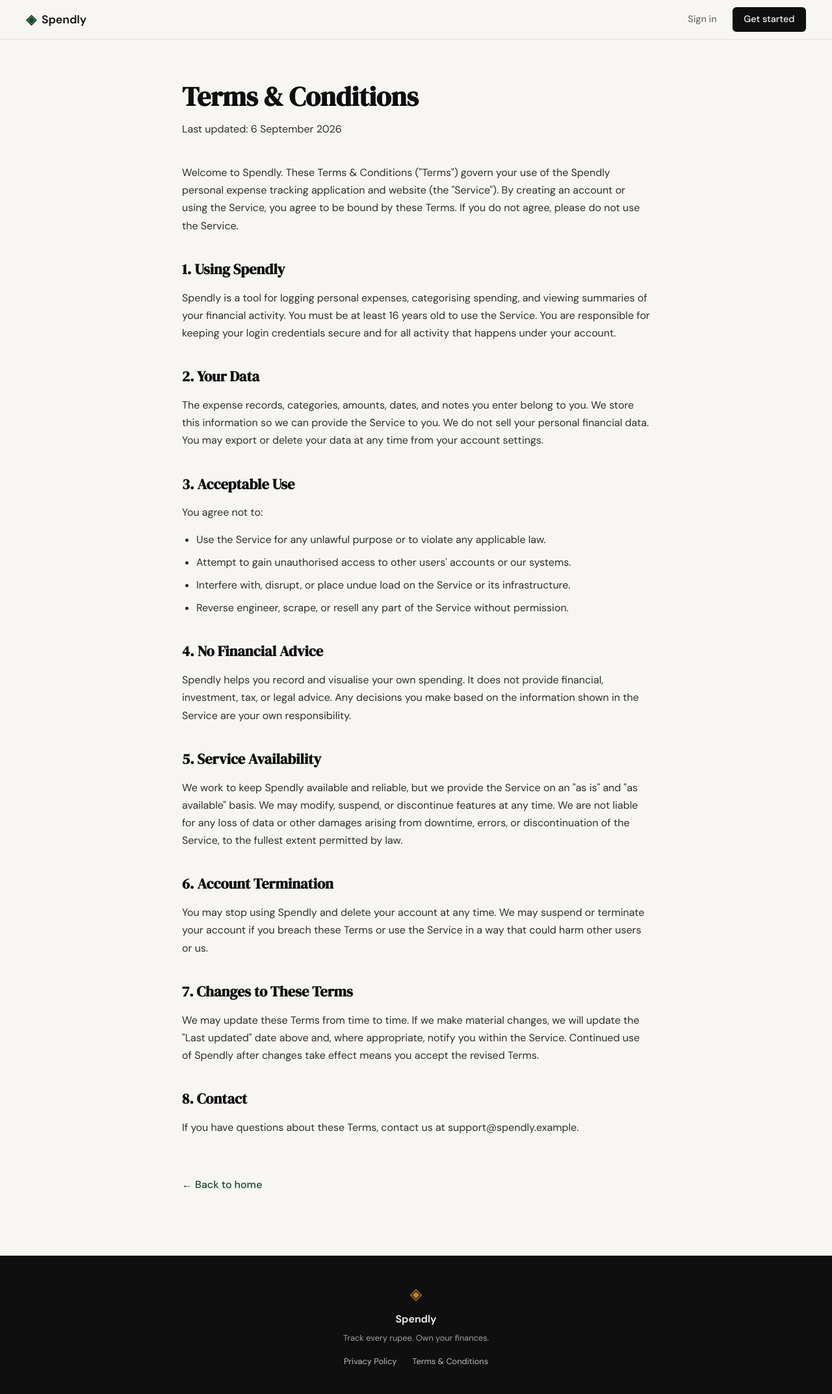
After one commit to ATHARVABALPANDE/spendly, a Flask app: page /terms in a window 1280 px wide. The commit adds this page. Shown: the whole page at 65% size. Run offline with Flask 3, Linux system fonts and the light colour scheme.

Commit message:
landing page and terms and condition page

```diff
--- a/expense-tracker/app.py
+++ b/expense-tracker/app.py
@@ -20,6 +20,11 @@ def register():
 @app.route("/login")
 def login():
     return render_template("login.html")
+
+
+@app.route("/terms")
+def terms():
+    return render_template("terms.html")
 
 
 # ------------------------------------------------------------------ #
--- a/expense-tracker/static/css/style.css
+++ b/expense-tracker/static/css/style.css
@@ -507,6 +507,24 @@ a { color: inherit; text-decoration: none; }
     color: var(--ink-faint);
 }
 
+.footer-links {
+    display: flex;
+    gap: 1.5rem;
+    margin-top: 0.6rem;
+}
+
+.footer-links a {
+    color: var(--paper);
+    font-size: 0.8rem;
+    text-decoration: none;
+    opacity: 0.75;
+    transition: opacity 0.15s ease;
+}
+
+.footer-links a:hover {
+    opacity: 1;
+}
+
 /* ------------------------------------------------------------------ */
 /* Responsive                                                          */
 /* ------------------------------------------------------------------ */
--- a/expense-tracker/templates/base.html
+++ b/expense-tracker/templates/base.html
@@ -34,6 +34,10 @@
             <span class="brand-icon">◈</span>
             <span class="footer-name">Spendly</span>
             <p class="footer-copy">Track every rupee. Own your finances.</p>
+            <div class="footer-links">
+                <a href="#">Privacy Policy</a>
+                <a href="{{ url_for('terms') }}">Terms &amp; Conditions</a>
+            </div>
         </div>
     </footer>
 
--- /dev/null
+++ b/expense-tracker/templates/terms.html
@@ -0,0 +1,152 @@
+{% extends "base.html" %}
+
+{% block title %}Terms &amp; Conditions — Spendly{% endblock %}
+
+{% block head %}
+<style>
+    .legal-section {
+        padding: 64px 24px 96px;
+    }
+    .legal-container {
+        max-width: 720px;
+        margin: 0 auto;
+    }
+    .legal-header {
+        margin-bottom: 40px;
+    }
+    .legal-title {
+        font-family: var(--font-display);
+        font-size: 2.6rem;
+        color: var(--ink);
+        line-height: 1.15;
+    }
+    .legal-updated {
+        margin-top: 12px;
+        font-size: 0.9rem;
+        color: var(--ink-muted);
+    }
+    .legal-intro {
+        margin-bottom: 40px;
+        font-size: 1.05rem;
+        color: var(--ink-soft);
+        line-height: 1.7;
+    }
+    .legal-container h2 {
+        font-family: var(--font-display);
+        font-size: 1.4rem;
+        color: var(--ink);
+        margin: 36px 0 12px;
+    }
+    .legal-container p,
+    .legal-container li {
+        color: var(--ink-soft);
+        line-height: 1.7;
+        font-size: 1rem;
+    }
+    .legal-container p {
+        margin-bottom: 14px;
+    }
+    .legal-container ul {
+        margin: 0 0 14px 22px;
+    }
+    .legal-container li {
+        margin-bottom: 8px;
+    }
+    .legal-back {
+        display: inline-block;
+        margin-top: 48px;
+        color: var(--accent);
+        font-weight: 500;
+        text-decoration: none;
+    }
+    .legal-back:hover {
+        text-decoration: underline;
+    }
+</style>
+{% endblock %}
+
+{% block content %}
+
+<section class="legal-section">
+    <div class="legal-container">
+
+        <div class="legal-header">
+            <h1 class="legal-title">Terms &amp; Conditions</h1>
+            <p class="legal-updated">Last updated: 6 September 2026</p>
+        </div>
+
+        <p class="legal-intro">
+            Welcome to Spendly. These Terms &amp; Conditions ("Terms") govern your use of the
+            Spendly personal expense tracking application and website (the "Service"). By creating
+            an account or using the Service, you agree to be bound by these Terms. If you do not
+            agree, please do not use the Service.
+        </p>
+
+        <h2>1. Using Spendly</h2>
+        <p>
+            Spendly is a tool for logging personal expenses, categorising spending, and viewing
+            summaries of your financial activity. You must be at least 16 years old to use the
+            Service. You are responsible for keeping your login credentials secure and for all
+            activity that happens under your account.
+        </p>
+
+        <h2>2. Your Data</h2>
+        <p>
+            The expense records, categories, amounts, dates, and notes you enter belong to you.
+            We store this information so we can provide the Service to you. We do not sell your
+            personal financial data. You may export or delete your data at any time from your
+            account settings.
+        </p>
+
+        <h2>3. Acceptable Use</h2>
+        <p>You agree not to:</p>
+        <ul>
+            <li>Use the Service for any unlawful purpose or to violate any applicable law.</li>
+            <li>Attempt to gain unauthorised access to other users' accounts or our systems.</li>
+            <li>Interfere with, disrupt, or place undue load on the Service or its infrastructure.</li>
+            <li>Reverse engineer, scrape, or resell any part of the Service without permission.</li>
+        </ul>
+
+        <h2>4. No Financial Advice</h2>
+        <p>
+            Spendly helps you record and visualise your own spending. It does not provide
+            financial, investment, tax, or legal advice. Any decisions you make based on the
+            information shown in the Service are your own responsibility.
+        </p>
+
+        <h2>5. Service Availability</h2>
+        <p>
+            We work to keep Spendly available and reliable, but we provide the Service on an
+            "as is" and "as available" basis. We may modify, suspend, or discontinue features at
+            any time. We are not liable for any loss of data or other damages arising from
+            downtime, errors, or discontinuation of the Service, to the fullest extent permitted
+            by law.
+        </p>
+
+        <h2>6. Account Termination</h2>
+        <p>
+            You may stop using Spendly and delete your account at any time. We may suspend or
+            terminate your account if you breach these Terms or use the Service in a way that
+            could harm other users or us.
+        </p>
+
+        <h2>7. Changes to These Terms</h2>
+        <p>
+            We may update these Terms from time to time. If we make material changes, we will
+            update the "Last updated" date above and, where appropriate, notify you within the
+            Service. Continued use of Spendly after changes take effect means you accept the
+            revised Terms.
+        </p>
+
+        <h2>8. Contact</h2>
+        <p>
+            If you have questions about these Terms, contact us at
+            <a href="mailto:support@spendly.example">support@spendly.example</a>.
+        </p>
+
+        <a href="{{ url_for('landing') }}" class="legal-back">← Back to home</a>
+
+    </div>
+</section>
+
+{% endblock %}
```
Also changed, not shown: footer.png (added), 2 other files.
